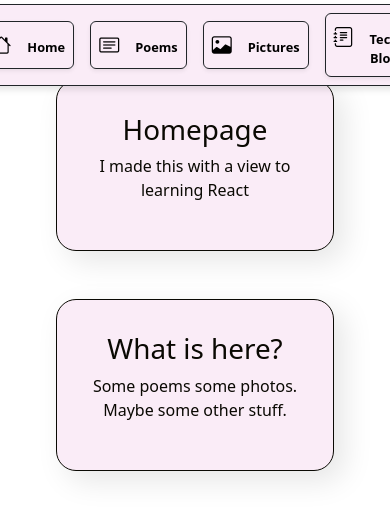
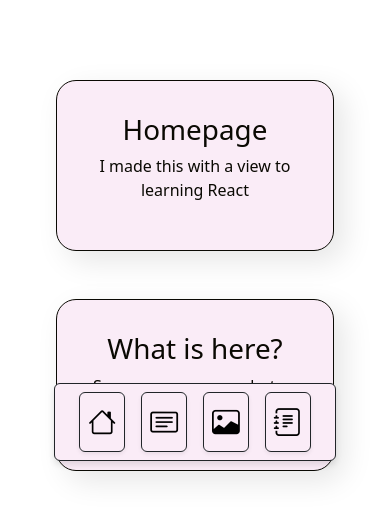
Before and after one commit to davidmillen50/project-new, a React (Vite) app in the folder frontend/: page / in a window 390 px wide. Shown: the top 520 px of the page. Built offline with nearby package versions, Linux system fonts and the light colour scheme.

Commit message:
fix: navbar on mobile

```diff
--- a/frontend/src/App.tsx
+++ b/frontend/src/App.tsx
@@ -12,7 +12,7 @@
 
 const App: React.FC = () => {
   return (
-    <div className="container-fluid col-12 col-md-6 col-lg-4">
+    <div className="container-fluid col-12 col-lg-8 col-lg-4">
       <Router>
         <Layout>
           <Routes>
--- a/frontend/src/components/Navbar/Navbar.css
+++ b/frontend/src/components/Navbar/Navbar.css
@@ -26,22 +26,19 @@
   display: flex;
   align-items: center;
   justify-content: center;
-  gap: 0.5rem; /* Space between icon and text */
+  gap: 0.5rem;
   background-color: transparent;
   border: 2px solid transparent;
-  font-size: 0.8rem;
 }
 
-/* Hover Effects */
 .nav-link:hover {
   background-color: white;
-  color: #6a0dad; /* Purple text on hover */
-  border-color: #ffffff; /* Add a border on hover */
-  transform: scale(1.1); /* Slightly enlarge the link */
-  box-shadow: 0 4px 8px rgba(0, 0, 0, 0.2); /* Add shadow on hover */
+  color: #6a0dad;
+  border-color: #ffffff;
+  transform: scale(1.1);
+  box-shadow: 0 4px 8px rgba(0, 0, 0, 0.2);
 }
 
-/* Active Link Styles */
 .nav-item.active .nav-link {
   background-color: var(--color-rose);
   color: #6a0dad;
@@ -49,9 +46,7 @@
   box-shadow: 0 4px 8px rgba(0, 0, 0, 0.2);
 }
 
-/* Icon Styles */
 .nav-link i {
-  font-size: 1.2rem;
   transition: transform 0.3s ease-in-out;
 }
 
@@ -59,13 +54,12 @@
   .navbar {
     flex-direction: column;
     padding: 1rem;
-    font-size: 0.8rem;
   }
 
   .nav-link {
-    width: 100%; /* Full width for smaller screens */
+    width: 100%;
     justify-content: flex-start;
-    padding: 0.5rem 1rem; /* More padding for touch targets */
+    padding: 0.5rem 1rem;
   }
 
   .navbar-expand {
--- a/frontend/src/components/Navbar/Navbar.tsx
+++ b/frontend/src/components/Navbar/Navbar.tsx
@@ -10,7 +10,7 @@
   ];
 
   return (
-    <div className="d-flex justify-content-center align-items-center fixed-top p-1">
+    <div className="d-flex justify-content-center align-items-center fixed-top fixed-bottom p-1">
       <nav className="navbar navbar-expand navbar-light border border-dark rounded">
         <div className="collapse navbar-collapse" id="navbarSupportedContent">
           <ul className="navbar-nav mr-auto">
@@ -20,8 +20,8 @@
                   className="nav-link fw-bold d-flex justify-content-center align-items-baseline rounded border border-dark shadow-sm"
                   href={item.href}
                 >
-                  <i className={`bi ${item.icon} fs-5`} />
-                  <span className="ms-2 align-items-middle">{item.label}</span>
+                  <i className={`bi ${item.icon} fs-1 fs-md-3`} />
+                  <span className="ms-2 align-self-center text-nowrap d-none d-md-inline">{item.label}</span>
                 </a>
               </li>
             ))}
--- a/frontend/src/pages/Homepage.tsx
+++ b/frontend/src/pages/Homepage.tsx
@@ -5,7 +5,7 @@
 const Homepage: React.FC = () => {
   return (
     <main>
-      <div className="d-flex flex-column gap-5">
+      <div className="d-flex flex-column gap-5 w-100">
         <Card>
           <Details title="Homepage" description="I made this with a view to learning React" />
         </Card>
```
